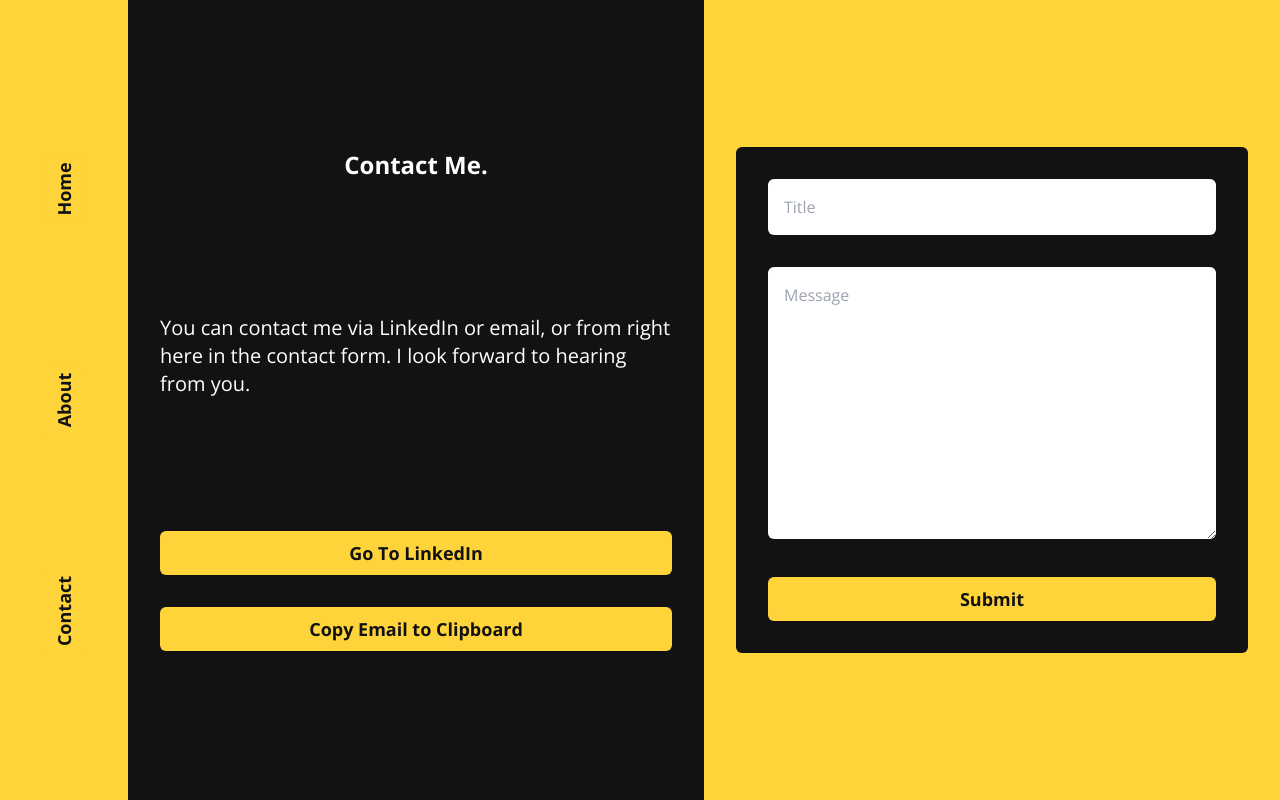
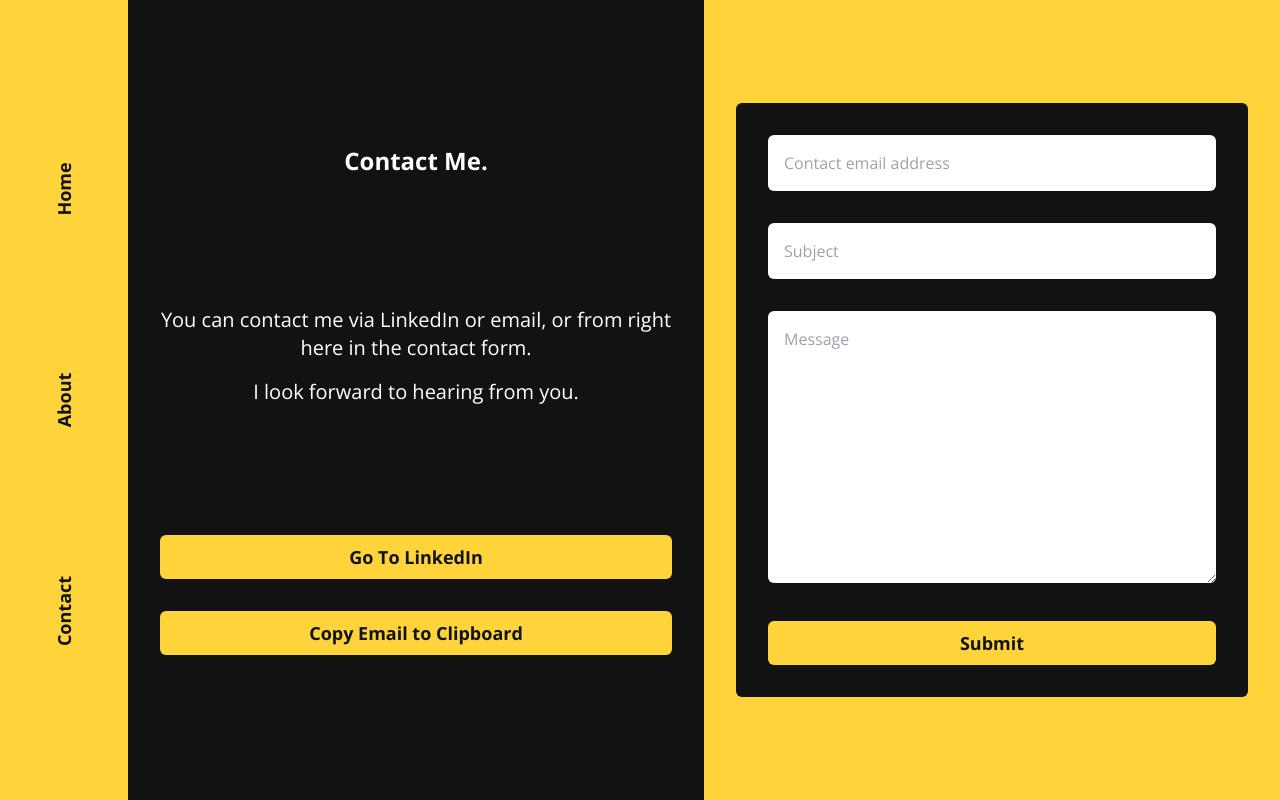
Before and after one commit to RoryMacGregor88/portfolio, a Next.js app: page /contact in a window 1280 px wide. Built offline with nearby package versions, Linux system fonts and the light colour scheme.

Commit message:
feat(frontend): Contact form errors, tests and refactoring

```diff
--- /dev/null
+++ b/jest.setup.js
@@ -0,0 +1 @@
+import '@testing-library/jest-dom/extend-expect';
--- a/src/app/api/contact/route.ts
+++ b/src/app/api/contact/route.ts
@@ -2,15 +2,27 @@ import { NextResponse } from 'next/server';
 
 import nodemailer from 'nodemailer';
 
+interface Body {
+  email: string;
+  subject: string;
+  message: string;
+}
+
 export async function POST(req: Request) {
+  try {
     const body = await req.json();
 
-  const { title, message } = body as { title: string; message: string };
+    // TODO: server validation of form data
+    const { email, subject, message } = body as Body;
 
     const html = `
         <div>
-          <h1>${title}</h1>
+          <h4>Contact email:</h4>
+          <br />
+          <p>${email}</p>
           <br/>
+          <h4>Message:</h4>
+          <br />
           <p>${message}</p>
         </div>
       `;
@@ -29,11 +41,17 @@ export async function POST(req: Request) {
     const data = {
       from: hostEmail,
       to: hostEmail,
-    subject: `Contact message from portfolio app.`,
+      subject,
       html,
     };
 
     await transporter.sendMail(data);
 
     return NextResponse.json({ ok: true });
+  } catch (error) {
+    return NextResponse.json(
+      { message: 'An unexpected error has occurred.' },
+      { status: 500 }
+    );
   }
+}
--- a/src/app/contact/page.tsx
+++ b/src/app/contact/page.tsx
@@ -16,7 +16,7 @@ import {
 import { FormValues } from '~/components/contact-form/contact-form.component';
 
 const Contact = () => {
-  const [error, setError] = useState<string | null>(null);
+  const [error, setError] = useState<{ message: string } | null>(null);
 
   const onSubmit = async (formValues: FormValues) => {
     const res = await fetch('/api/contact', {
@@ -26,7 +26,7 @@ const Contact = () => {
 
     if (!res.ok) {
       const error = (await res.json()) as { message: string };
-      setError(error.message);
+      setError(error);
     }
   };
 
@@ -34,11 +34,12 @@ const Contact = () => {
     <SectionWrapper isEven={true}>
       <ContentArea>
         <Title>Contact Me.</Title>
-        <DescriptionSection>
+        <DescriptionSection className='lg:text-center'>
           <p>
             You can contact me via LinkedIn or email, or from right here in the
-            contact form. I look forward to hearing from you.
+            contact form.
           </p>
+          <p>I look forward to hearing from you.</p>
         </DescriptionSection>
 
         <div className='flex flex-col gap-4 lg:gap-8 items-center'>
@@ -49,7 +50,7 @@ const Contact = () => {
           <Button
             label='Copy Email to Clipboard'
             onClick={() =>
-              navigator.clipboard.writeText('RoryMacGregor88@outlook.com')
+              navigator.clipboard.writeText('rorymacgregordev@outlook.com')
             }
           />
         </div>
@@ -58,8 +59,8 @@ const Contact = () => {
       <DisplayArea>
         {!!error ? (
           <div className='flex flex-col gap-4 mx-8 self-center mb-10 bg-red text-black text-2xl items-center rounded-md p-4'>
-            <h3>An unexpected error occurred:</h3>
-            <p>test error message</p>
+            <h3>ERROR:</h3>
+            <p>{error?.message}</p>
           </div>
         ) : null}
         <ContactForm onSubmit={onSubmit} disableSubmit={!!error} />
--- a/src/components/composite-components.tsx
+++ b/src/components/composite-components.tsx
@@ -38,8 +38,16 @@ export const Title = ({ children, className }: TitleProps) => (
 );
 
 /** paragraphs in between title and buttons */
-export const DescriptionSection = ({ children }: { children: ReactNode }) => (
-  <div className='text-lg lg:text-xl flex flex-col text-center lg:text-left gap-4'>
+export const DescriptionSection = ({
+  children,
+  className = '',
+}: {
+  children: ReactNode;
+  className?: string;
+}) => (
+  <div
+    className={`text-lg lg:text-xl flex flex-col text-center lg:text-left gap-4 ${className}`}
+  >
     {children}
   </div>
 );
--- a/src/components/contact-form/contact-form.component.tsx
+++ b/src/components/contact-form/contact-form.component.tsx
@@ -9,7 +9,10 @@ import { yupResolver } from '@hookform/resolvers/yup';
 import { Button } from '~/components';
 
 const contactFormSchema = Yup.object().shape({
-  title: Yup.string().required('Title is required'),
+  email: Yup.string()
+    .email('Contact email must be valid email')
+    .required('Contact email is required'),
+  subject: Yup.string().required('Subject is required'),
   message: Yup.string().required('Message is required'),
 });
 
@@ -17,13 +20,13 @@ const ErrorMessage = ({
   errorMessage,
 }: {
   errorMessage: string | undefined;
-}) => <p className='text-red mh-4 absolute top-2 left-0'>{errorMessage}</p>;
+}) => <p className='text-red h-4'>{errorMessage}</p>;
 
-const sharedInputStyles =
-  'rounded-md p-4 text-black w-full focus:outline-none relative';
+const sharedInputStyles = 'rounded-md p-4 text-black w-full focus:outline-none';
 
 export type FormValues = {
-  title: string;
+  email: string;
+  subject: string;
   message: string;
 };
 
@@ -41,7 +44,8 @@ const ContactForm = ({ onSubmit, disableSubmit }: Props) => {
     mode: 'all',
     resolver: yupResolver(contactFormSchema),
     defaultValues: {
-      title: '',
+      email: '',
+      subject: '',
       message: '',
     },
   });
@@ -50,16 +54,25 @@ const ContactForm = ({ onSubmit, disableSubmit }: Props) => {
 
   return (
     <form
-      onSubmit={handleSubmit(onSubmit)}
-      className='flex flex-col gap-8 p-4 lg:p-8 bg-black mx-4 lg:mx-8 rounded-md'
+      onSubmit={handleSubmit((values) => onSubmit(values))}
+      className='flex flex-col gap-4 p-4 lg:p-8 bg-black mx-4 lg:mx-8 rounded-md'
     >
       <div>
         <input
-          {...register('title')}
+          {...register('email')}
           className={sharedInputStyles}
-          placeholder='Title'
+          placeholder='Contact email address'
         />
-        <ErrorMessage errorMessage={errors.title?.message} />
+        <ErrorMessage errorMessage={errors.email?.message} />
+      </div>
+
+      <div>
+        <input
+          {...register('subject')}
+          className={sharedInputStyles}
+          placeholder='Subject'
+        />
+        <ErrorMessage errorMessage={errors.subject?.message} />
       </div>
 
       <div className='w-full'>
--- a/src/components/project-display.component.tsx
+++ b/src/components/project-display.component.tsx
@@ -76,6 +76,8 @@ const IntroSection = () => (
         </p>
       </DescriptionSection>
 
+      <TechIconList title='Principle technologies: ' showAll />
+
       <ButtonSection>
         <ExternalLink
           href='https://www.linkedin.com/in/rory-macgregor-8910aa27a'
@@ -90,7 +92,6 @@ const IntroSection = () => (
 
     <DisplayArea>
       <ProfilePicture />
-      <TechIconList title='Principle technologies: ' showAll />
     </DisplayArea>
   </SectionWrapper>
 );
--- a/src/components/tech-icon-list.component.tsx
+++ b/src/components/tech-icon-list.component.tsx
@@ -16,24 +16,27 @@ const TechIconList = ({
   title = DEFAULT_TITLE,
   showAll = false,
 }: Props) => {
-  const selectedIcons = showAll ? allIcons : getSelectedIcons(technologies);
+  const selectedIcons = showAll ? allIcons : getSelectedIcons(technologies),
+    isIntro = title !== DEFAULT_TITLE;
   return (
-    <div className='flex flex-col items-center'>
-      <h3
-        className={`text-${
-          title !== DEFAULT_TITLE ? 'black' : 'white'
-        } text-lg lg:text-xl text-center my-4`}
+    <div className='flex justify-center'>
+      <div
+        className={`flex flex-col items-center p-4 rounded-md bg-${
+          isIntro ? 'black' : ''
+        }`}
       >
+        <h3 className='text-white text-lg lg:text-xl text-center mb-4'>
           {title}
         </h3>
         <ul className='flex flex-row flex-wrap justify-center gap-4 max-w-xl'>
           {selectedIcons.map(({ name, Icon }) => (
             <li key={name} className='w-16 h-16'>
               <Icon />
-            {/* <p className='text-lg font-bold'>{selectedTech}</p> */}
+              {/* <p className='text-white text-lg font-bold'>{name}</p> */}
             </li>
           ))}
         </ul>
+      </div>
     </div>
   );
 };
```
Also changed, not shown: jest.config.js (added, +15 -0 lines), package.json (+6 -2 lines), 2 other files (tests, documents, lock files or other folders). Lines whose indentation alone changed are shown as unchanged.
